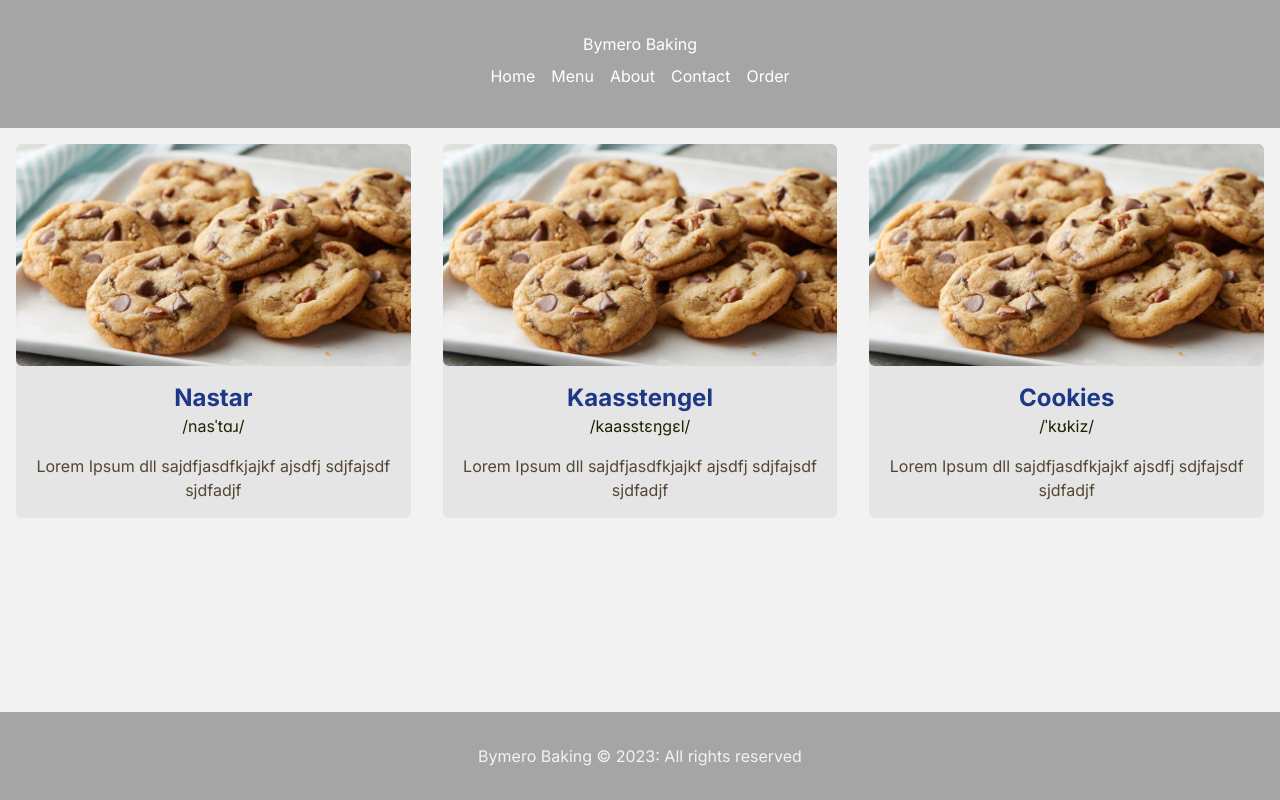
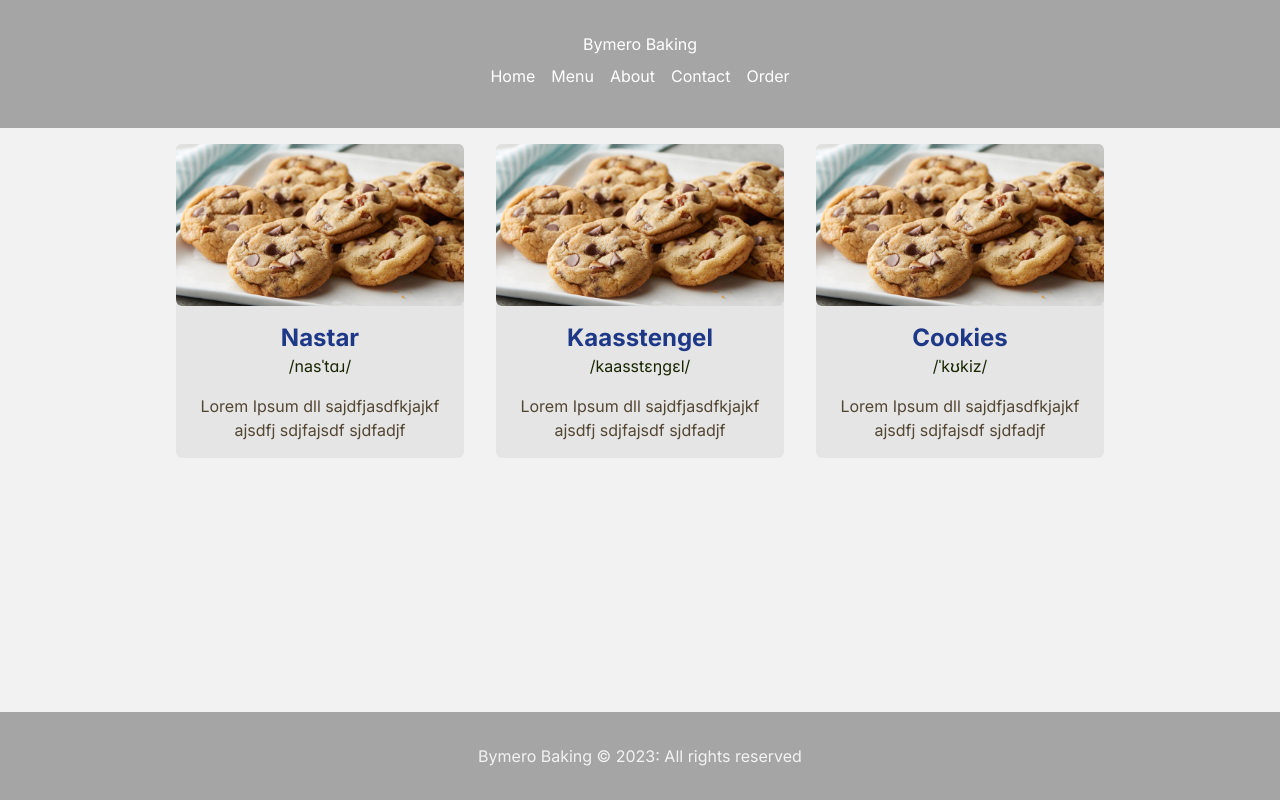
Before and after one commit to kennethkvs/bymero-baking, a Next.js app: page /menu in a window 1280 px wide. Built offline with nearby package versions, Linux system fonts and the light colour scheme.

Commit message:
Reorganize menu

```diff
--- a/src/app/about/page.js
+++ b/src/app/about/page.js
@@ -3,16 +3,14 @@
 import Footer from "@/components/Footer";
 import AboutHero from "@/components/AboutHero";
 import Navbar from "@/components/Navbar";
-import AboutParallax from "@/components/AboutParallax";
 
 export default function AboutPage() {
   return (
     <div className="relative min-h-screen">
       <Navbar />
-      <div className="pb-20">
+      <main className="pb-20">
         <AboutHero />
-        <AboutParallax />
-      </div>
+      </main>
       <Footer className="absolute bottom-0 h-20 w-full" />
     </div>
   );
--- a/src/app/contact/page.js
+++ b/src/app/contact/page.js
@@ -8,7 +8,7 @@ export default function ContactPage() {
   return (
     <div className="relative min-h-screen">
       <Navbar />
-      <div className="pb-20">
+      <main className="pb-20">
         <div className="m-5 flex flex-col justify-center rounded-xl bg-slate-200 p-10">
           <h1 className="text-center text-4xl font-bold">
             Have a Burning Question?
@@ -27,7 +27,7 @@ export default function ContactPage() {
             <ContactForm />
           </div>
         </div>
-      </div>
+      </main>
       <Footer className="absolute bottom-0 h-20 w-full" />
     </div>
   );
--- a/src/app/menu/page.js
+++ b/src/app/menu/page.js
@@ -4,13 +4,43 @@ import Footer from "@/components/Footer";
 import Menu from "@/components/Menu";
 import Navbar from "@/components/Navbar";
 
+const menuItems = [
+  {
+    id: 0,
+    name: "Nastar",
+    price: "$15.00",
+    spelling: "/nasˈtɑɹ/",
+    desc: "Lorem Ipsum dll sajdfjasdfkjajkf ajsdfj sdjfajsdf sjdfadjf",
+    img: "/images/cookies.jpg",
+  },
+  {
+    id: 1,
+    name: "Kaasstengel",
+    price: "$15.00",
+    spelling: "/kaasstɛŋɡɛl/",
+    desc: "Lorem Ipsum dll sajdfjasdfkjajkf ajsdfj sdjfajsdf sjdfadjf",
+    img: "/images/cookies.jpg",
+  },
+  {
+    id: 2,
+    name: "Cookies",
+    price: "$15.00",
+    spelling: "/ˈkʊkiz/",
+    desc: "Lorem Ipsum dll sajdfjasdfkjajkf ajsdfj sdjfajsdf sjdfadjf",
+    img: "/images/cookies.jpg",
+  },
+];
+
 export default function MenuPage() {
+  const displayMenu = menuItems.map((item) => (
+    <Menu key={item.id} item={item} />
+  ));
   return (
     <div className="relative min-h-screen">
       <Navbar />
-      <div className="pb-20">
-        <Menu />
-      </div>
+      <main className="pb-30 px-40">
+        <div className="flex flex-row">{displayMenu}</div>
+      </main>
       <Footer className="absolute bottom-0 h-20 w-full" />
     </div>
   );
--- a/src/app/order/page.js
+++ b/src/app/order/page.js
@@ -1,13 +1,16 @@
 "use client";
+import React from "react";
 
 import Footer from "@/components/Footer";
 import Navbar from "@/components/Navbar";
 
 export default function OrderPage() {
+  const [cart, setCart] = React.useState([]);
+
   return (
     <div className="relative min-h-screen">
       <Navbar />
-      <div className="pb-20">Order Page Here</div>
+      <main className="pb-20">Order Page Here</main>
       <Footer className="absolute bottom-0 h-20 w-full" />
     </div>
   );
--- a/src/components/AboutParallax.jsx
+++ /dev/null
@@ -1,10 +0,0 @@
-import React from "react";
-
-export default function AboutParallax() {
-  return (
-    <div className="flex h-screen flex-col items-center justify-center bg-[url('/images/cookies.jpg')] bg-cover">
-      <div className="text-6xl font-bold text-white">Parallax</div>
-      <div className="text-2xl text-white">Area for parallex here</div>
-    </div>
-  );
-}
--- a/src/components/Menu.jsx
+++ b/src/components/Menu.jsx
@@ -1,41 +1,12 @@
 import React from "react";
 
-export default function Menu() {
-  const menuItems = [
-    {
-      id: 0,
-      name: "Nastar",
-      spelling: "/nasˈtɑɹ/",
-      desc: "Lorem Ipsum dll sajdfjasdfkjajkf ajsdfj sdjfajsdf sjdfadjf",
-      img: "/images/cookies.jpg",
-    },
-    {
-      id: 1,
-      name: "Kaasstengel",
-      spelling: "/kaasstɛŋɡɛl/",
-      desc: "Lorem Ipsum dll sajdfjasdfkjajkf ajsdfj sdjfajsdf sjdfadjf",
-      img: "/images/cookies.jpg",
-    },
-    {
-      id: 2,
-      name: "Cookies",
-      spelling: "/ˈkʊkiz/",
-      desc: "Lorem Ipsum dll sajdfjasdfkjajkf ajsdfj sdjfajsdf sjdfadjf",
-      img: "/images/cookies.jpg",
-    },
-  ];
-
-  const displayItems = menuItems.map((item) => (
-    <div
-      key={item.id}
-      className="m-4 flex grow flex-col flex-wrap items-center justify-center rounded-md bg-neutral-200"
-    >
+export default function Menu({ item }) {
+  return (
+    <div className="m-4 flex grow flex-col flex-wrap items-center justify-center rounded-md bg-neutral-200">
       <img src={item.img} className="rounded-md" />
-      <div className="text-accent-100 mt-4 text-2xl font-bold">{item.name}</div>
-      <div className="text-accent-200 mt-0 text-center">{item.spelling}</div>
-      <div className="text-brand-300 m-4 text-center">{item.desc}</div>
+      <div className="mt-4 text-2xl font-bold text-accent-100">{item.name}</div>
+      <div className="mt-0 text-center text-accent-200">{item.spelling}</div>
+      <div className="m-4 text-center text-brand-300">{item.desc}</div>
     </div>
-  ));
-
-  return <div className="flex flex-row">{displayItems}</div>;
+  );
 }
```
